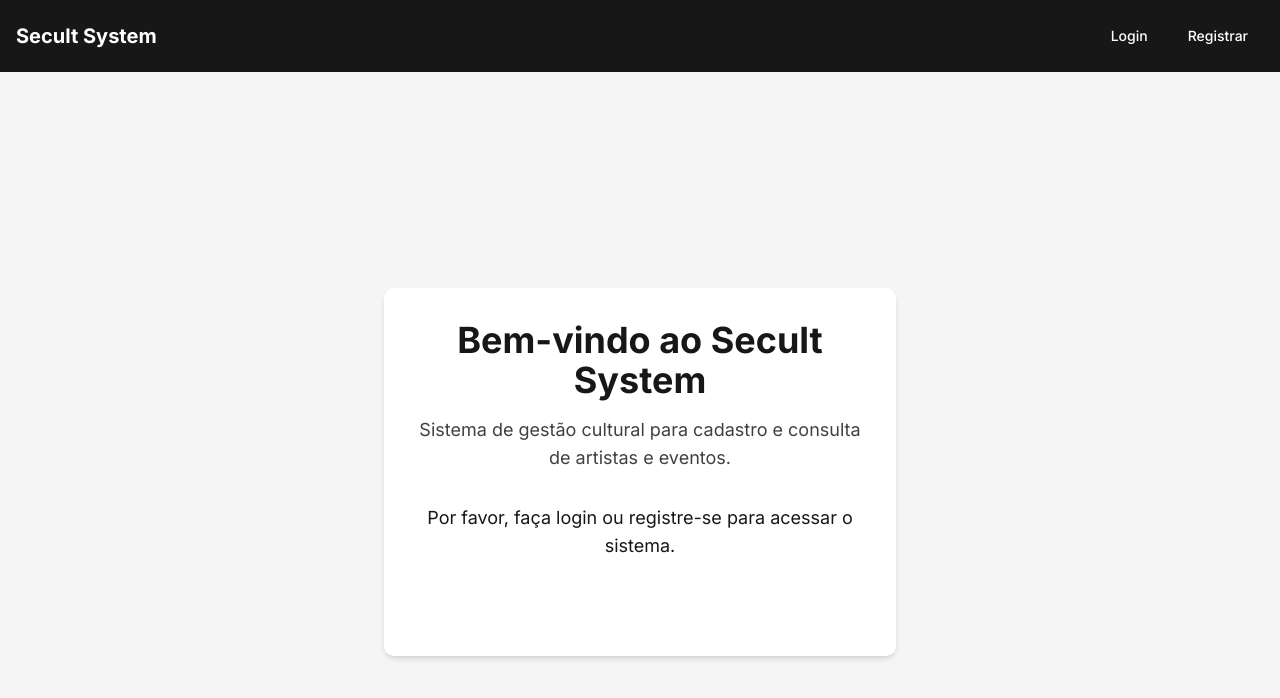
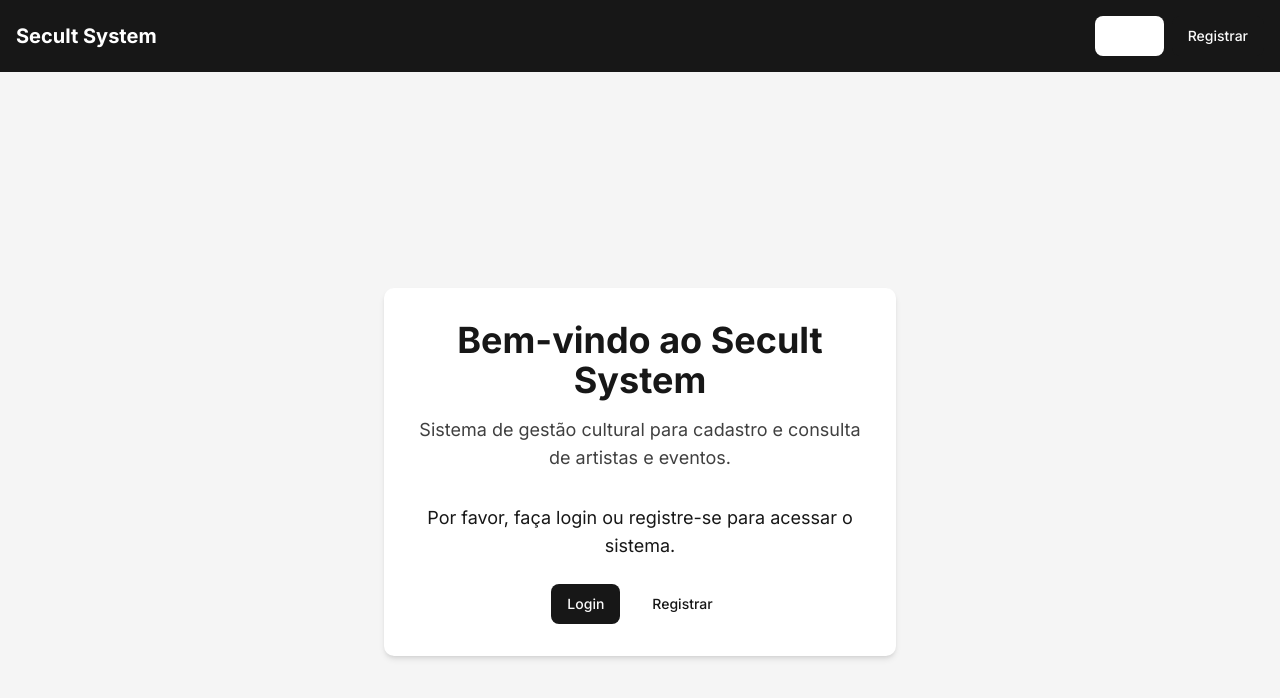
Before and after one commit to rinaldovilela/secult-system, a Next.js app in the folder frontend/: page / in a window 1280 px wide. Shown: the top 698 px of the page. Built offline with nearby package versions, Linux system fonts and the light colour scheme.

Commit message:
[feat] Atualização da tela inicial para usar o novo componente Button do Shadcn UI

```diff
--- a/frontend/src/app/page.tsx
+++ b/frontend/src/app/page.tsx
@@ -6,7 +6,12 @@
 import { getUser } from "@/lib/auth";
 
 export default function Home() {
-  const [user, setUser] = useState<{ name: string; role: string } | null>(null);
+  interface User {
+    name: string;
+    role: string;
+  }
+
+  const [user, setUser] = useState<User | null>(null);
 
   useEffect(() => {
     const storedUser = getUser();
--- a/frontend/src/components/ui/button.tsx
+++ b/frontend/src/components/ui/button.tsx
@@ -1,28 +1,29 @@
 import * as React from "react";
 import { Slot } from "@radix-ui/react-slot";
 import { cva, type VariantProps } from "class-variance-authority";
+
 import { cn } from "@/lib/utils";
 
 const buttonVariants = cva(
-  "inline-flex items-center justify-center rounded-md text-sm font-medium transition-colors focus-visible:outline-none focus-visible:ring-2 focus-visible:ring-primary-500 focus-visible:ring-offset-2 disabled:opacity-50 disabled:pointer-events-none cursor-pointer",
+  "inline-flex items-center justify-center gap-2 whitespace-nowrap rounded-md text-sm font-medium ring-offset-background transition-colors focus-visible:outline-none focus-visible:ring-2 focus-visible:ring-ring focus-visible:ring-offset-2 disabled:pointer-events-none disabled:opacity-50 [&_svg]:pointer-events-none [&_svg]:size-4 [&_svg]:shrink-0",
   {
     variants: {
       variant: {
-        default: "bg-primary-500 text-white hover:bg-primary-600", // Para fundos escuros
+        default: "bg-primary text-primary-foreground hover:bg-primary/90",
+        destructive:
+          "bg-destructive text-destructive-foreground hover:bg-destructive/90",
         outline:
-          "border border-white bg-transparent text-white hover:bg-white hover:text-neutral-900", // Para fundos escuros
-        secondary: "bg-secondary-500 text-white hover:bg-secondary-600", // Para fundos escuros
-        light:
-          "bg-primary-500 text-white hover:bg-primary-600 border border-primary-500", // Para fundos claros, mantendo o mesmo fundo mas garantindo contraste
-        lightOutline:
-          "border border-primary-500 bg-transparent text-primary-500 hover:bg-primary-500 hover:text-white", // Para fundos claros
-        lightSecondary:
-          "bg-secondary-500 text-white hover:bg-secondary-600 border border-secondary-500", // Para fundos claros
+          "border border-input bg-background hover:bg-accent hover:text-accent-foreground",
+        secondary:
+          "bg-secondary text-secondary-foreground hover:bg-secondary/80",
+        ghost: "hover:bg-accent hover:text-accent-foreground",
+        link: "text-primary underline-offset-4 hover:underline",
       },
       size: {
         default: "h-10 px-4 py-2",
         sm: "h-9 rounded-md px-3",
         lg: "h-11 rounded-md px-8",
+        icon: "h-10 w-10",
       },
     },
     defaultVariants: {
```
